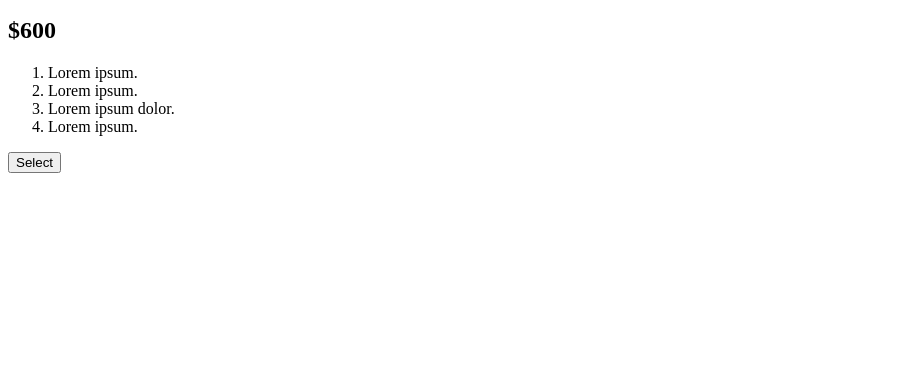
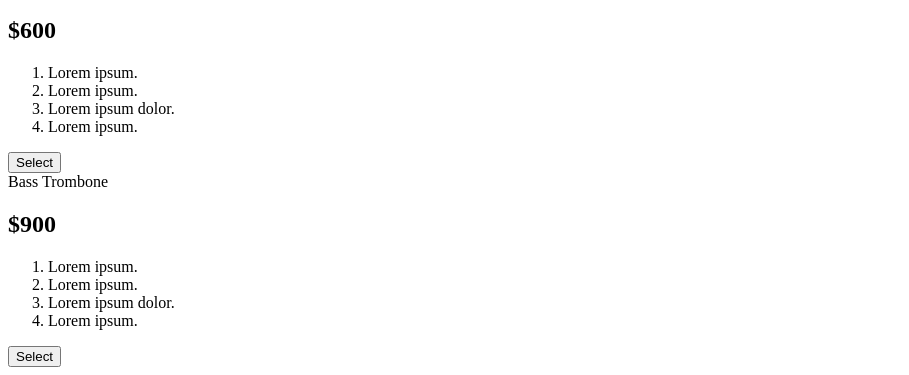
Before and after one commit to Roland-Ntwali/Build-a-Product-Landing-Page, a plain HTML site: page index.html in a window 1280 px wide. Shown: the part 1080-1455 px from the top of the page, without its empty margins (0-909 px from the left). Before the commit the page ends 1261 px from the top, so only its background shows below. Drawn offline with Linux system fonts and the light colour scheme.

Commit message:
added bass trombone

```diff
--- a/index.html
+++ b/index.html
@@ -90,6 +90,16 @@
             </ol>
             <button class="btn">Select</button>
           </div>
+          <div class="product" id="bass">
+            <div class="level">Bass Trombone</div>
+            <h2>$900</h2>
+            <ol>
+              <li>Lorem ipsum.</li>
+              <li>Lorem ipsum.</li>
+              <li>Lorem ipsum dolor.</li>
+              <li>Lorem ipsum.</li>
+            </ol>
+            <button class="btn">Select</button>
     </main>
   </body>
 </html>
```
